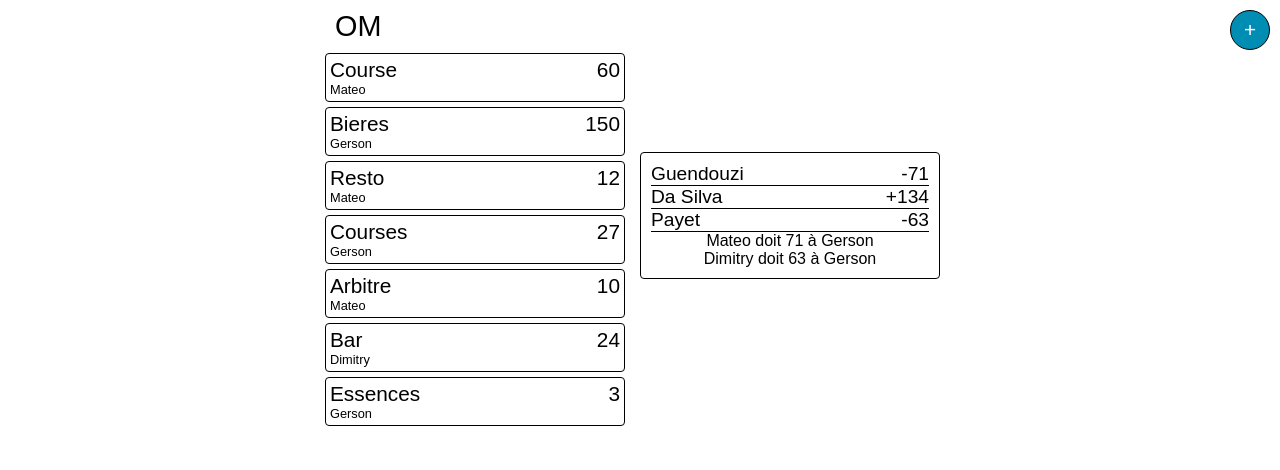
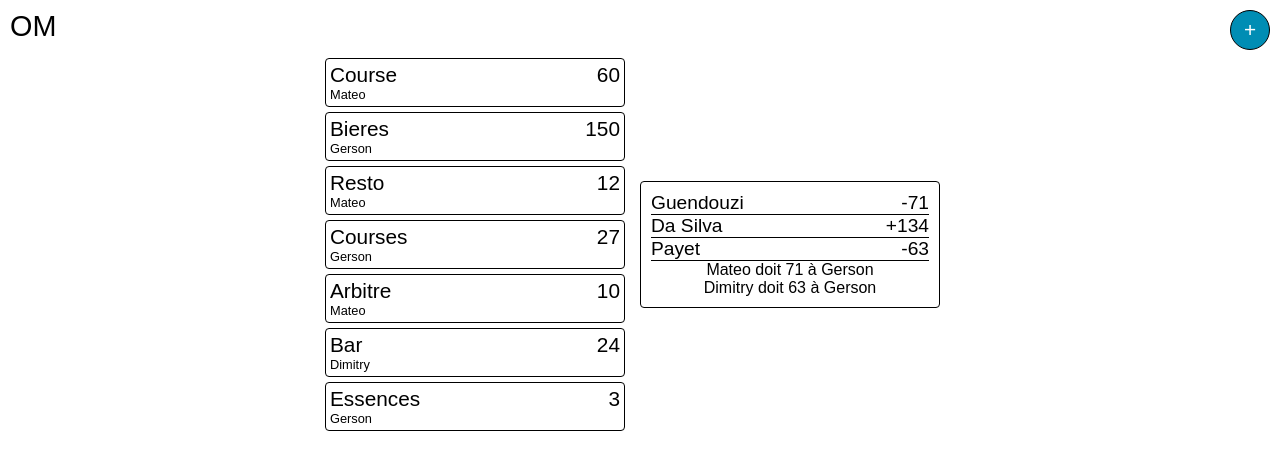
Before and after one commit to MathieuDC/tricount-like-app, a React (Create React App) app: page / in a window 1280 px wide. Shown: the top 470 px of the page. Built offline with nearby package versions, Linux system fonts and the light colour scheme.

Commit message:
Replacing Group's title outside group-section

```diff
--- a/src/front/Group.tsx
+++ b/src/front/Group.tsx
@@ -38,11 +38,14 @@ const Group = () => {
   }
 
   return (
-    <div className="group-section">
-      <TransactionList transactions={transactions} groupName={groupName}></TransactionList>
-      <Balances users={users} debts={debts} />
-      <NewTransaction users={Object.values(users)} onAddTransaction={handleAddTransaction} />
-    </div>
+    <>
+      <h2 className="group-title">{groupName}</h2>
+      <div className="group-section">
+        <TransactionList transactions={transactions} groupName={groupName}></TransactionList>
+        <Balances users={users} debts={debts} />
+        <NewTransaction users={Object.values(users)} onAddTransaction={handleAddTransaction} />
+      </div>
+    </>
   );
 }
 
--- a/src/front/TransactionList.tsx
+++ b/src/front/TransactionList.tsx
@@ -11,11 +11,10 @@ interface TransactionListProps {
 
 export default ({transactions, groupName}: TransactionListProps) => {
   const transactionsItem = Object.values(transactions)
-    .sort((t1, t2) => t1.date - t2.date)
+    .sort((t1, t2) => t2.date - t1.date)
     .map((t: TransactionI) => <Transaction transaction={t}></Transaction>);
   return (
     <section className="transaction-section">
-      <h2 className="group-title">{groupName}</h2>
       <ul className="transaction-list">
         {transactionsItem}
       </ul>
```
